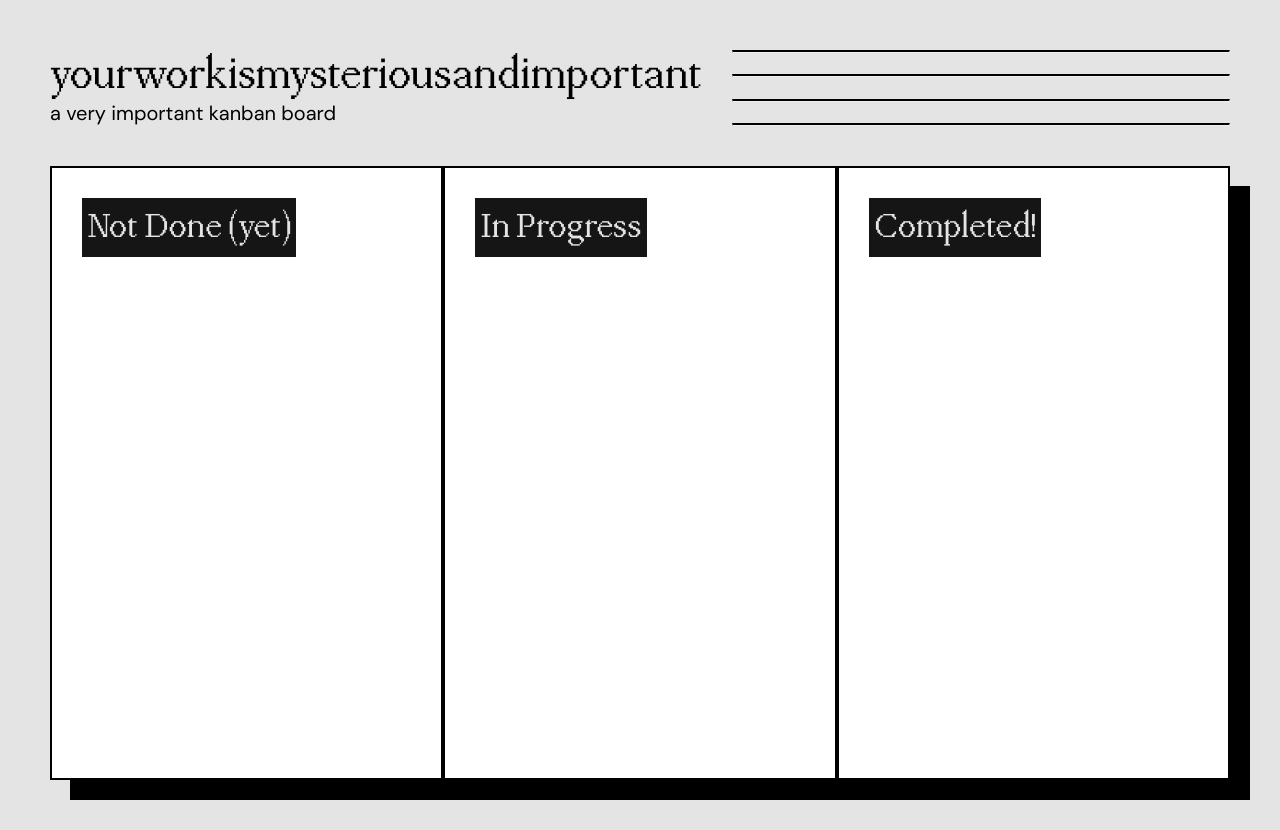
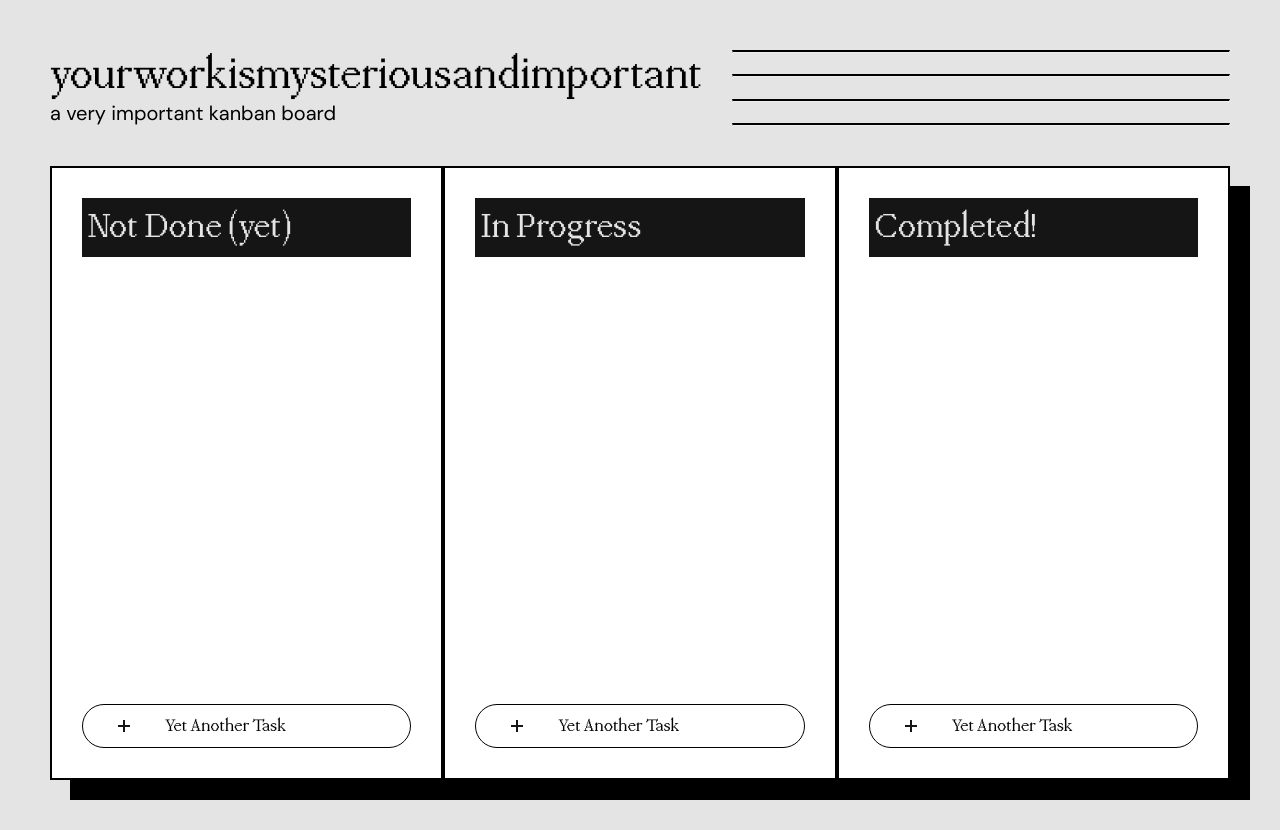
Before and after one commit to 1ucyhan/mysterious-and-important, a React (Create React App) app: page / in a window 1280 px wide. Built offline with nearby package versions, Linux system fonts and the light colour scheme.

Commit message:
add task btn

```diff
--- a/src/components/Column.tsx
+++ b/src/components/Column.tsx
@@ -1,4 +1,5 @@
 import styled from 'styled-components'
+import plus from '/plus.svg'
 
 const Header = styled.h3`
     font-size: 36px;
@@ -11,6 +12,8 @@ const Header = styled.h3`
     width: fit;
 `
 const Background = styled.div`
+    display: flex;
+    flex-direction: column;
     margin-top: 40px;
     padding: 30px;
     background-color: white;
@@ -20,6 +23,21 @@ const Background = styled.div`
     box-shadow: 20px 20px 0px 0px #000000;
 `
 
+const AddTaskButton = styled.button`
+    display: flex;
+    justify-content: left;
+    align-items: center;
+    gap: 30px;
+    margin-top: auto;
+    width: fill;
+    font-family: ppFont;
+    bottom: 30px;
+    padding: 10px 30px;
+    border-radius: 30px;
+    background-color: white;
+    font-size: 18px;
+    border: 1px black solid;
+`
 interface ColumnProps {
     title: string;
 }
@@ -28,7 +46,12 @@ const Column: React.FC<ColumnProps> = ({title}) => {
     return (
         <Background>
             <Header>{title}</Header>
+            <AddTaskButton>
+                <img src="/plus.svg" alt="plus icon" />
+                Yet Another Task
+            </AddTaskButton>
         </Background>
+
     );
 };
 
```
Also changed, not shown: public/plus.svg (added).
